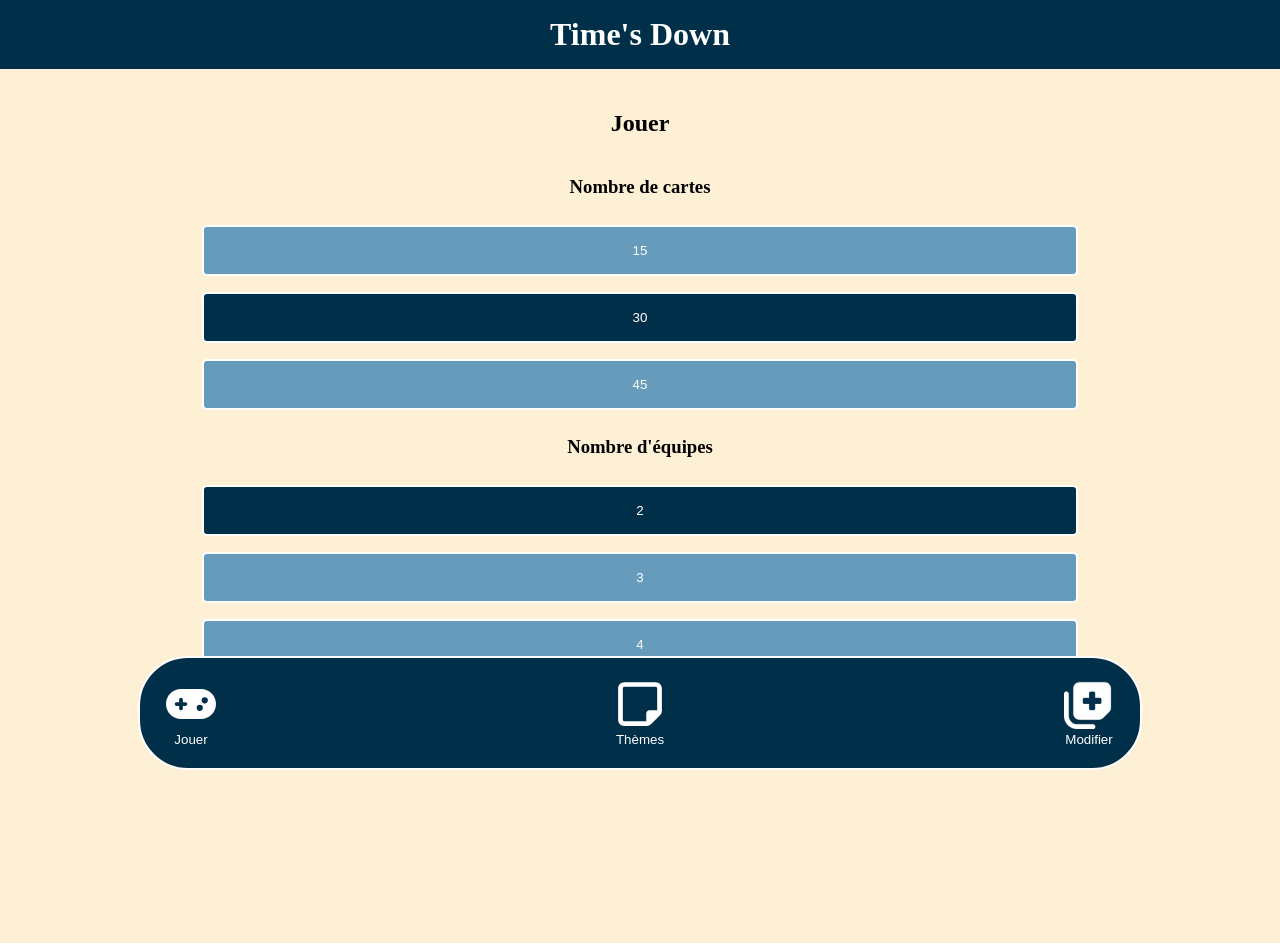
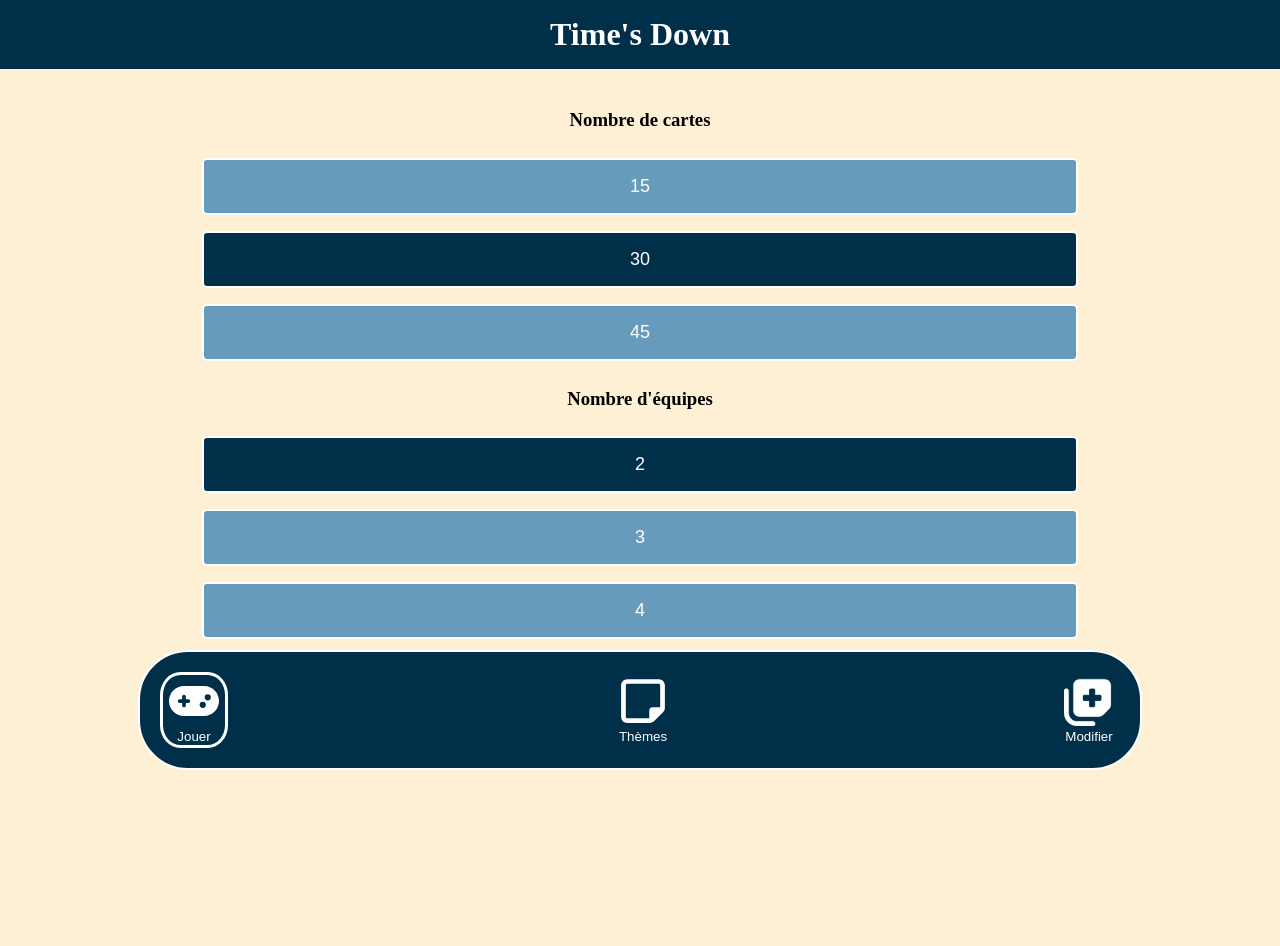
Before and after one commit to Nicolas-Delbovier/TimesDownPWA, a Vue app: page / in a window 1280 px wide. Built offline with nearby package versions, Linux system fonts and the light colour scheme.

Commit message:
Improve design.
- Make a table to print final scores
- Make button font bigger
- Remove Menu titles and emphasize the selected navbar-item instead

```diff
--- a/src/App.vue
+++ b/src/App.vue
@@ -43,8 +43,6 @@ export default {
   flex-direction: column;
   align-items: center;
   min-height: 100vh;
-  min-width:100vw;
-  max-width: 100vw;
   background-color: var(--color-3);
 }
 
--- a/src/assets/main.css
+++ b/src/assets/main.css
@@ -25,8 +25,13 @@ body {
   border: 2px solid white;
   background-color: var(--color-5);
   color: white;
+  font-size: large;
 }
 
 .base-button:active {
   background-color: var(--color-4);
 }
+
+/* * {
+  outline: 3px solid red;
+} */
--- a/src/components/NavBar.vue
+++ b/src/components/NavBar.vue
@@ -1,9 +1,12 @@
 <template>
 
     <div class="navbar-container" id="navbar">
-        <NavBarItem @click="onClick('play')" imgSrc="/assets/gameController.svg" :width="width" :height="height" text="Jouer" />
-        <NavBarItem @click="onClick('themes')" imgSrc="/assets/newPage.svg" :width="width" :height="height" text="Thèmes" />
-        <NavBarItem @click="onClick('modifications')" imgSrc="/assets/add.svg" :width="width" :height="height" text="Modifier" />
+        <NavBarItem :class="current === 'play' ? 'selected' : null" @click="onClick('play')"
+            imgSrc="/assets/gameController.svg" :width="width" :height="height" text="Jouer" />
+        <NavBarItem :class="current === 'themes' ? 'selected' : null" @click="onClick('themes')"
+            imgSrc="/assets/newPage.svg" :width="width" :height="height" text="Thèmes" />
+        <NavBarItem :class="current === 'modifications' ? 'selected' : null" @click="onClick('modifications')"
+            imgSrc="/assets/add.svg" :width="width" :height="height" text="Modifier" />
     </div>
 
 </template>
@@ -12,20 +15,26 @@
 import NavBarItem from './NavBarItem.vue'
 
 export default {
+    data() {
+        return {
+            current: "play"
+        }
+    },
     components: {
         NavBarItem
     },
     props: ['width', 'height'],
-    methods:{
-        onClick(menuView){
+    methods: {
+        onClick(menuView) {
             this.$emit('menuViewChange', menuView);
+            this.current = menuView;
         }
     }
 }
 </script>
 
 <style scoped>
-.navbar-container{
+.navbar-container {
     border-radius: 50px;
     border: 2px solid #fff;
     padding: 20px;
@@ -34,7 +43,20 @@ export default {
     justify-content: space-between;
 }
 
-#navbar{
+.selected {
+
+    /* --- Try to make the selected nav-item pop out --- */
+    /* background-color: var(--color-4);
+    border-radius: 40%;
+    border-top: 1px solid white;
+    transform: translateY(-5vh);
+    transition: all 0.3s ease; */
+
+    border: 3px solid white;
+    border-radius: 30%;
+}
+
+#navbar {
     background-color: var(--color-4);
 }
 </style>
--- a/src/views/Game.vue
+++ b/src/views/Game.vue
@@ -46,7 +46,22 @@
     </div>
 
     <div v-if="state === 'scores'" class="game-view">
-      <div class="info">Scores: {{ scores.slice(0, nbTeams) }}</div>
+
+      <table id="scores-table">
+        <thead>
+          <tr>
+            <th>Equipe</th>
+            <th>Score</th>
+          </tr>
+        </thead>
+        <tbody>
+          <tr v-for="(score, index) in scores.slice(0, nbTeams)" :key="index">
+            <td>{{ index }}</td>
+            <td>{{ score }}</td>
+          </tr>
+        </tbody>
+      </table>
+
       <button class="base-button" @click="backToMenu">Retour au menu</button>
     </div>
   </div>
@@ -144,6 +159,33 @@ export default {
   font-size: 1.5rem;
 }
 
+#scores-table{
+  margin: auto;
+  padding: 1rem;
+  font-size: large;
+}
+
+table {
+  width: 80%;
+  border-collapse: collapse;
+  color: white;
+}
+
+th, td {
+  border: 3px solid #fff; /* Black border for table cells */
+  padding: 2vh;
+  text-align: left;
+  font-size: large;
+}
+
+th {
+  background-color: var(--color-4); /* Light gray background for header */
+}
+
+tr {
+  background-color: var(--color-5); /* Light gray background for even rows */
+}
+
 #current-word {
   margin: 3vw 3vw;
   min-width: 50vw;
@@ -158,17 +200,15 @@ export default {
   flex-direction: column;
   align-items: center;
   background-color: var(--color-3);
-  /* padding-bottom: 2vh; */
   min-height: 80vh;
-  /* width: auto; */
-  overflow: hidden;
+  margin: auto 3vw;
 }
 
 #action-buttons {
   display: flex;
   justify-content: center;
   width: 100%;
-  /* gap: 5vw; */
+  gap: 5vw;
 }
 
 button {
--- a/src/views/Play.vue
+++ b/src/views/Play.vue
@@ -1,6 +1,5 @@
 <template>
     <div id="main">
-        <h2>Jouer</h2>
         <div id="nbCardsRadioButtons">
             <h3>Nombre de cartes</h3>
             <button @click="updateNbCards(15)" :class="localNbCards === 15 ? 'active-class' : 'inactive-class'"
@@ -54,7 +53,6 @@ export default {
 <style scoped>
 #main {
     text-align: center;
-    background: rgb(188, 230, 188);
     display: flex;
     background-color: var(--color-3);
     flex-direction: column;
@@ -77,6 +75,9 @@ export default {
 #playButton {
     margin: 5vh 5vw;
     font-weight: bold;
+    font-size: large;
+    padding: 3vh;
+    border: 5px solid white;
 }
 
 #nbCardsRadioButtons,
--- a/src/views/ThemesSelection.vue
+++ b/src/views/ThemesSelection.vue
@@ -1,6 +1,5 @@
 <template>
     <div id="main">
-        <h2>Sélection de thème</h2>
         <div v-for="deck in decks" :key="deck['theme']">
             <ThemeCard @useTheme="message => this.$emit('useTheme', message)" :theme="deck['theme']" :numberWords="deck['words'].length" :isUsed="selectedThemes[deck['theme']]"></ThemeCard>
         </div>
```
